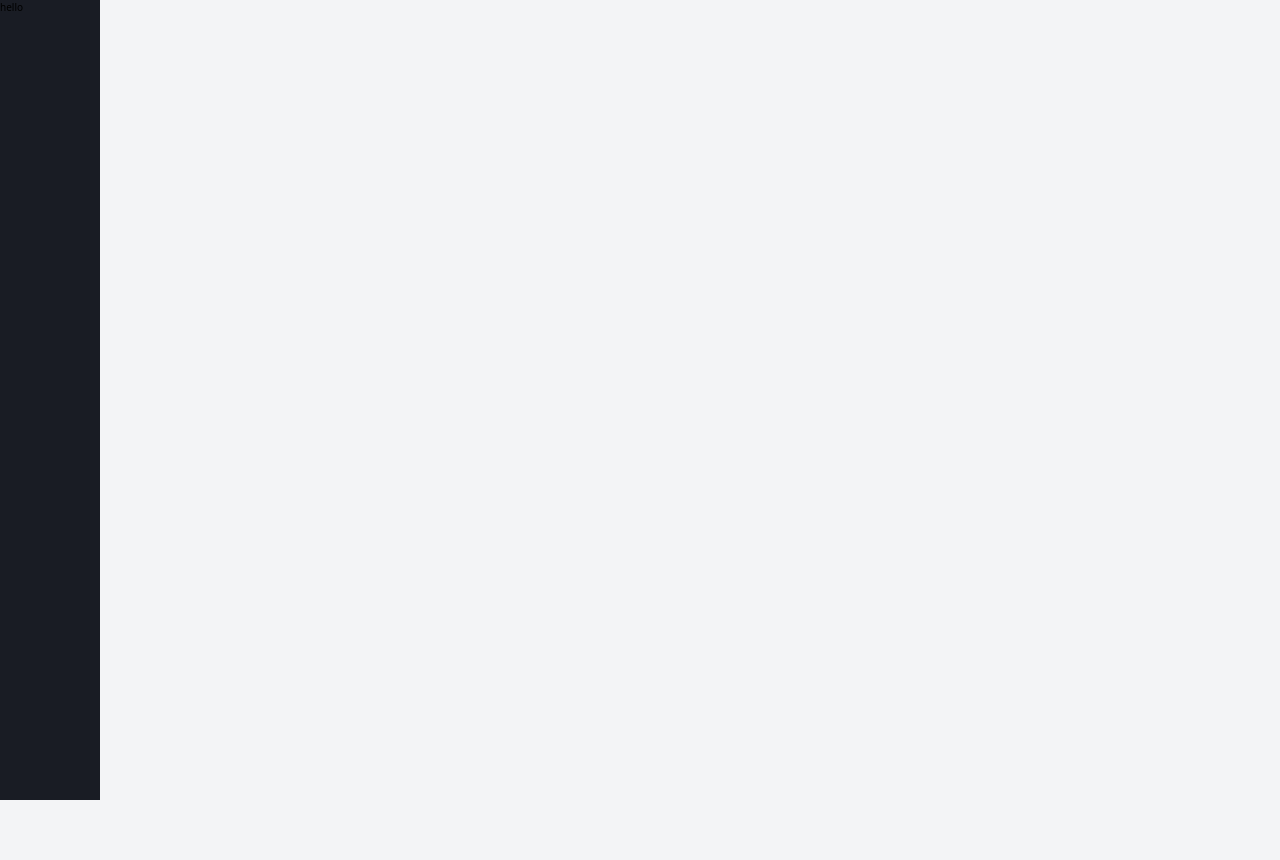
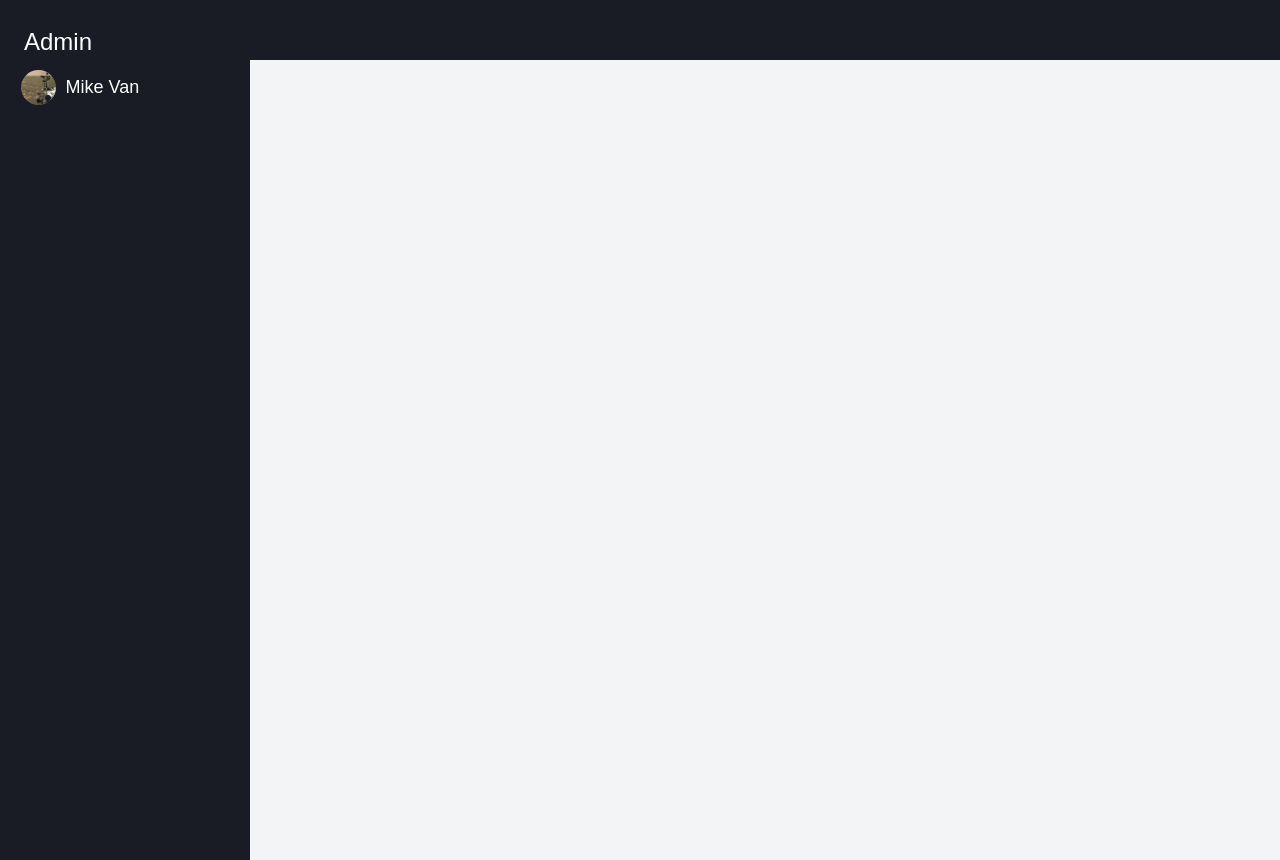
Before and after one commit to Sagni-prog/News-website, a React (Create React App) app: page / in a window 1280 px wide. Before the commit the page ends 800 px from the top, so only its background shows below. Built offline with nearby package versions, Linux system fonts and the light colour scheme.

Commit message:
sidebar modified

```diff
--- a/src/App.js
+++ b/src/App.js
@@ -9,7 +9,7 @@ import { BrowserRouter, Route, Routes } from 'react-router-dom'
 import NavReducer from './reducers/NavReducer';
 import NavContext from './contexts/NavContext';
 import Menu from './components/menu/Menu';
-import SideBar from './components/Dashboard/SideBar';
+import Dashboard from './components/Dashboard/Dashboard';
 
 
 function App() {
@@ -17,7 +17,7 @@ function App() {
   const [state,dispatch] = useReducer(NavReducer,{show: false})
   return (
     <div className='h-100vh'>
-      <SideBar />
+            <Dashboard />
            {/* <NavContext.Provider
    value={{state,dispatch}}
  >
--- a/src/components/Dashboard/Dashboard.js
+++ b/src/components/Dashboard/Dashboard.js
@@ -0,0 +1,14 @@
+import React from 'react'
+import SideBar from './SideBar'
+import TopBar from './TopBar'
+
+const Dashboard = () => {
+  return (
+    <div className='h-100 w-100'>
+        <TopBar />
+        <SideBar />
+    </div>
+  )
+}
+
+export default Dashboard
--- a/src/components/Dashboard/SideBar.js
+++ b/src/components/Dashboard/SideBar.js
@@ -1,10 +1,30 @@
 import React from 'react'
 import './dashboard.css'
+import './sidebar.css'
+import Images from '../../constants/Images'
+
 
 const SideBar = () => {
+
+  const { mars } = Images;
   return (
     <div className='dashboard-sidebar dashboard-bg-dark h-100'>
-      hello
+      <div className = "sidebar-inside dashboard-bg-dark h-100">
+          <div className='container pl-1'>
+             <div className = "author flex align-center gap-1 mt-1">
+                <div className = "author-img">
+                    <img src = {mars} />
+                </div>
+                <div className = "author-name">
+                     <p className = "font-montserrat font-18 color-white">Mike Van</p>
+                </div>
+
+                <div className = "menu">
+                    menu
+                </div>
+             </div>
+           </div>
+        </div>
     </div>
   )
 }
--- a/src/components/Dashboard/TopBar.js
+++ b/src/components/Dashboard/TopBar.js
@@ -0,0 +1,19 @@
+import React from 'react'
+import './topBar.css'
+
+const TopBar = () => {
+  return (
+    <div className='dashboard-topbar w-100 '>
+      <div className='w-100 inside flex dashboard-bg-dark'>
+       <div className='title-bar container'>
+          <h1 className='font-montserrat font-24 color-white pl-3 pt-3'>Admin</h1>
+       </div>
+       <div className='leftBar w-100'>
+
+       </div>
+       </div>
+    </div>
+  )
+}
+
+export default TopBar
--- a/src/components/Dashboard/dashboard.css
+++ b/src/components/Dashboard/dashboard.css
@@ -1,6 +1,3 @@
 .dashboard-bg-dark{
     background-color: #191c24;
 }
-.dashboard-sidebar{
-    width: 10rem;
-}
--- a/src/components/Dashboard/sidebar.css
+++ b/src/components/Dashboard/sidebar.css
@@ -0,0 +1,34 @@
+.dashboard-sidebar{
+    width: 25rem;
+}
+
+.sidebar-inside{
+    position: fixed;
+    width: 25rem;
+}
+
+.author-img{
+    position: relative;
+    width: 3.5rem;
+    max-width: 3.5rem;
+    height: 3.5rem;
+}
+
+.author-img::after{
+    content: '';
+    position: absolute;
+    top: 70%;
+    left: 70%;
+    width: 6px;
+    height: 6px;
+    border: #191c24 solid 3px;
+    border-radius: 50%;
+    background-color: rgb(18, 212, 18);
+}
+
+.author-img img{
+    width: 100%;
+    height: 100%;
+    object-fit: cover;
+    border-radius: 50%;
+}
--- a/src/components/Dashboard/topBar.css
+++ b/src/components/Dashboard/topBar.css
@@ -0,0 +1,17 @@
+.dashboard-topbar {
+    /* position: fixed; */
+    height: 6rem;
+    /* margin-bottom: 12rem; */
+}
+
+.inside{
+    position: fixed;
+    height: 6rem;
+}
+.title-bar{
+    width: 22.4%;
+}
+
+.leftBar{
+    width: 100%;
+}
```
